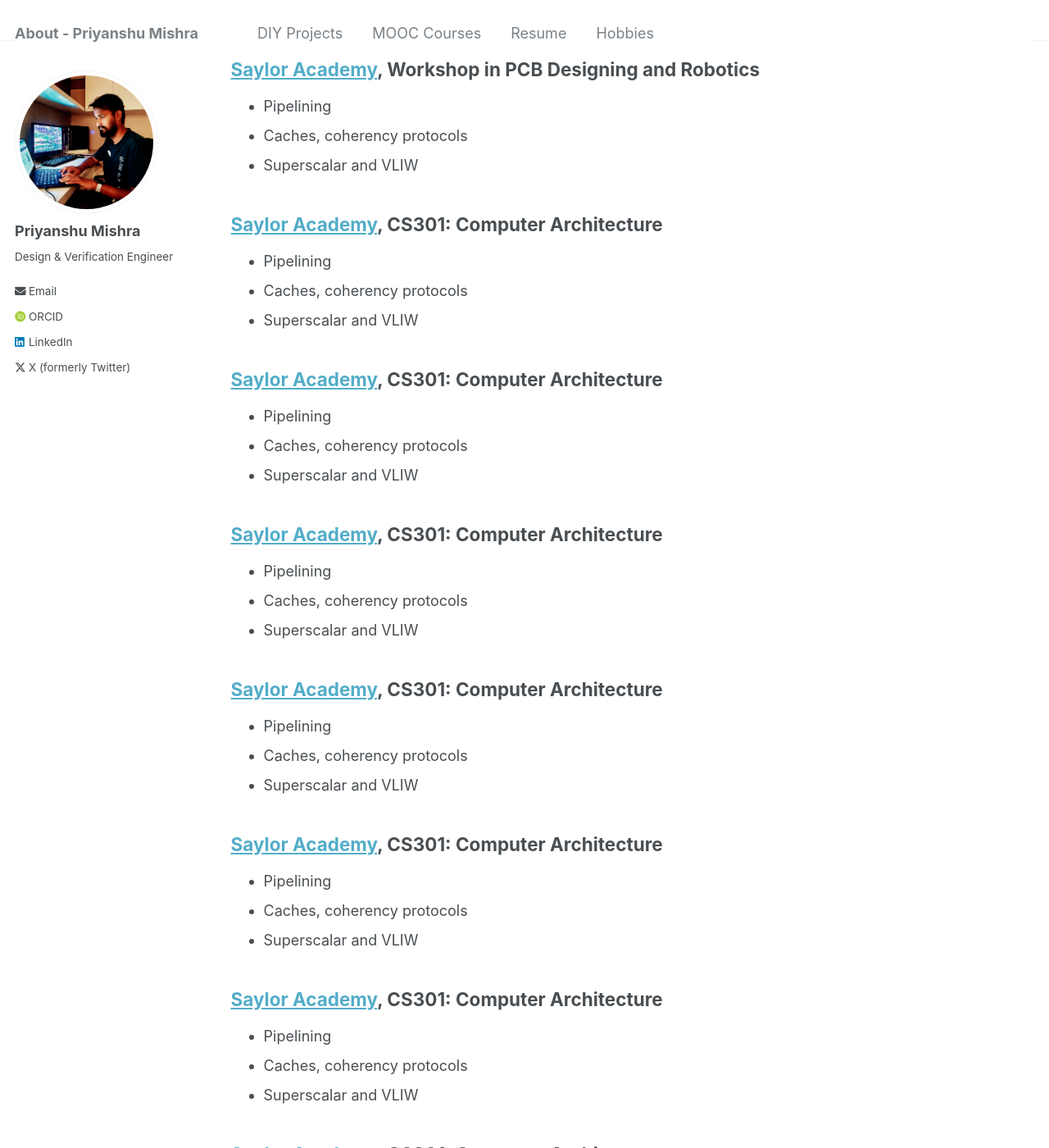
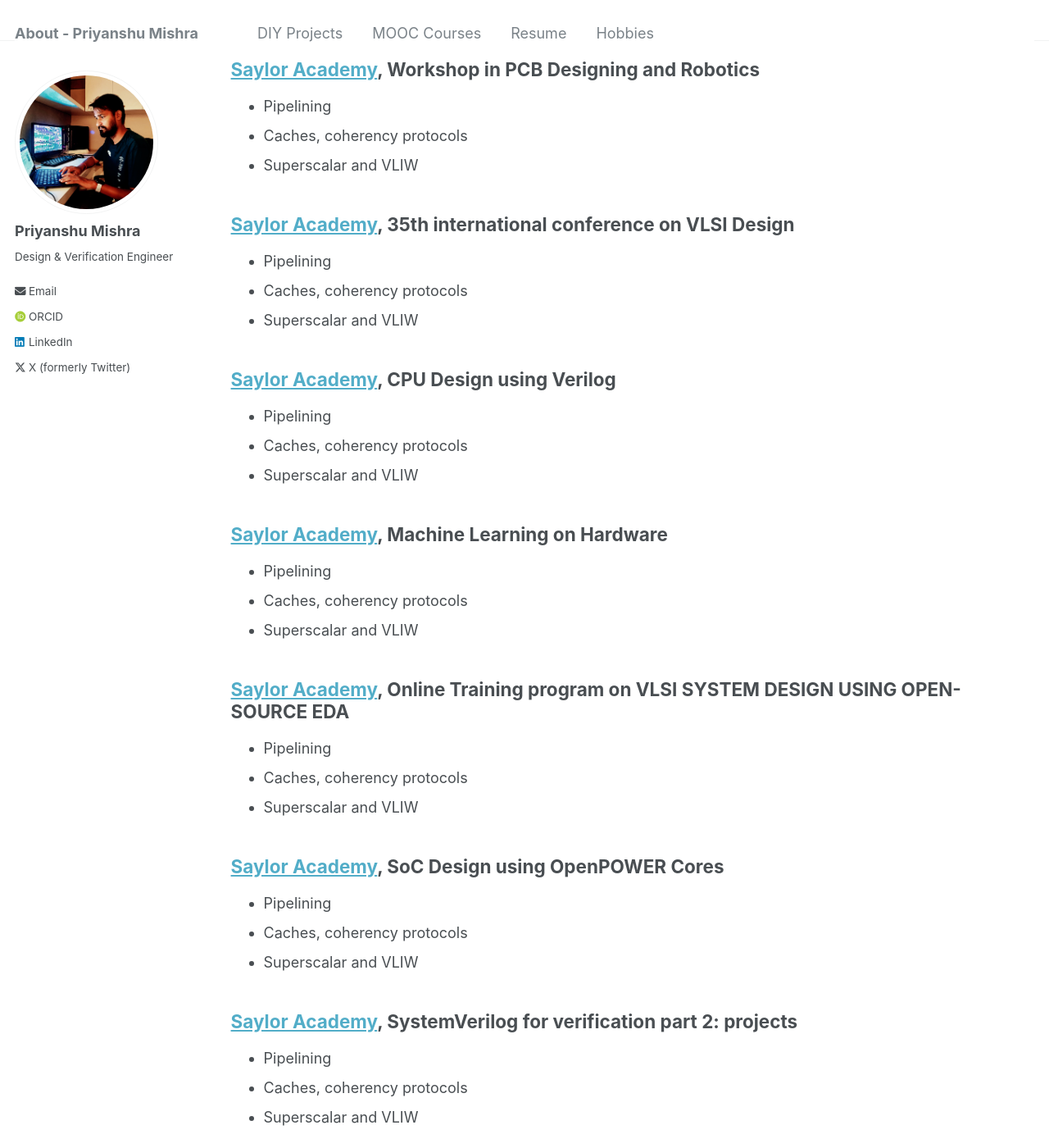
Before and after one commit to Priyanshumishra77/priyanshu.github.io, a Jekyll site: the page built from _pages/mooc-courses.md, in a window 1280 px wide and 1400 px high, scrolled down 2347 px. Shown: the whole window at 82% size. Built offline with Jekyll 4.4.1, drawn with Linux system fonts in a browser that asks for light colours; some web fonts are replaced; some of the changed text lies outside the part shown.

Commit message:
Update mooc-courses.md

```diff
--- a/_pages/mooc-courses.md
+++ b/_pages/mooc-courses.md
@@ -84,7 +84,43 @@ redirect_from:
  - Caches, coherency protocols
  - Superscalar and VLIW
 
-[Saylor Academy](https://certificates.saylor.org/f19f7b29-e244-4c68-8a11-703b26bcec60#gs.84ymty), CS301: Computer Architecture
+[Saylor Academy](https://certificates.saylor.org/f19f7b29-e244-4c68-8a11-703b26bcec60#gs.84ymty), 35th international conference on VLSI Design
+--------------------
+ - Pipelining
+ - Caches, coherency protocols
+ - Superscalar and VLIW
+
+[Saylor Academy](https://certificates.saylor.org/f19f7b29-e244-4c68-8a11-703b26bcec60#gs.84ymty), CPU Design using Verilog
+--------------------
+ - Pipelining
+ - Caches, coherency protocols
+ - Superscalar and VLIW
+
+[Saylor Academy](https://certificates.saylor.org/f19f7b29-e244-4c68-8a11-703b26bcec60#gs.84ymty), Machine Learning on Hardware
+--------------------
+ - Pipelining
+ - Caches, coherency protocols
+ - Superscalar and VLIW
+
+[Saylor Academy](https://certificates.saylor.org/f19f7b29-e244-4c68-8a11-703b26bcec60#gs.84ymty), Online Training program on VLSI SYSTEM DESIGN USING OPEN-SOURCE EDA
+--------------------
+ - Pipelining
+ - Caches, coherency protocols
+ - Superscalar and VLIW
+
+[Saylor Academy](https://certificates.saylor.org/f19f7b29-e244-4c68-8a11-703b26bcec60#gs.84ymty), SoC Design using OpenPOWER Cores
+--------------------
+ - Pipelining
+ - Caches, coherency protocols
+ - Superscalar and VLIW
+
+[Saylor Academy](https://certificates.saylor.org/f19f7b29-e244-4c68-8a11-703b26bcec60#gs.84ymty), SystemVerilog for verification part 2: projects
+--------------------
+ - Pipelining
+ - Caches, coherency protocols
+ - Superscalar and VLIW
+
+[Saylor Academy](https://certificates.saylor.org/f19f7b29-e244-4c68-8a11-703b26bcec60#gs.84ymty), UVM for verification part 2: projects
 --------------------
  - Pipelining
  - Caches, coherency protocols
@@ -101,39 +137,3 @@ redirect_from:
  - Pipelining
  - Caches, coherency protocols
  - Superscalar and VLIW
-
-[Saylor Academy](https://certificates.saylor.org/f19f7b29-e244-4c68-8a11-703b26bcec60#gs.84ymty), CS301: Computer Architecture
---------------------
- - Pipelining
- - Caches, coherency protocols
- - Superscalar and VLIW
-
-[Saylor Academy](https://certificates.saylor.org/f19f7b29-e244-4c68-8a11-703b26bcec60#gs.84ymty), CS301: Computer Architecture
---------------------
- - Pipelining
- - Caches, coherency protocols
- - Superscalar and VLIW
-
-[Saylor Academy](https://certificates.saylor.org/f19f7b29-e244-4c68-8a11-703b26bcec60#gs.84ymty), CS301: Computer Architecture
---------------------
- - Pipelining
- - Caches, coherency protocols
- - Superscalar and VLIW
-
-[Saylor Academy](https://certificates.saylor.org/f19f7b29-e244-4c68-8a11-703b26bcec60#gs.84ymty), CS301: Computer Architecture
---------------------
- - Pipelining
- - Caches, coherency protocols
- - Superscalar and VLIW
-
-[Saylor Academy](https://certificates.saylor.org/f19f7b29-e244-4c68-8a11-703b26bcec60#gs.84ymty), CS301: Computer Architecture
---------------------
- - Pipelining
- - Caches, coherency protocols
- - Superscalar and VLIW
-
-[Saylor Academy](https://certificates.saylor.org/f19f7b29-e244-4c68-8a11-703b26bcec60#gs.84ymty), CS301: Computer Architecture
---------------------
- - Pipelining
- - Caches, coherency protocols
- - Superscalar and VLIW
```
